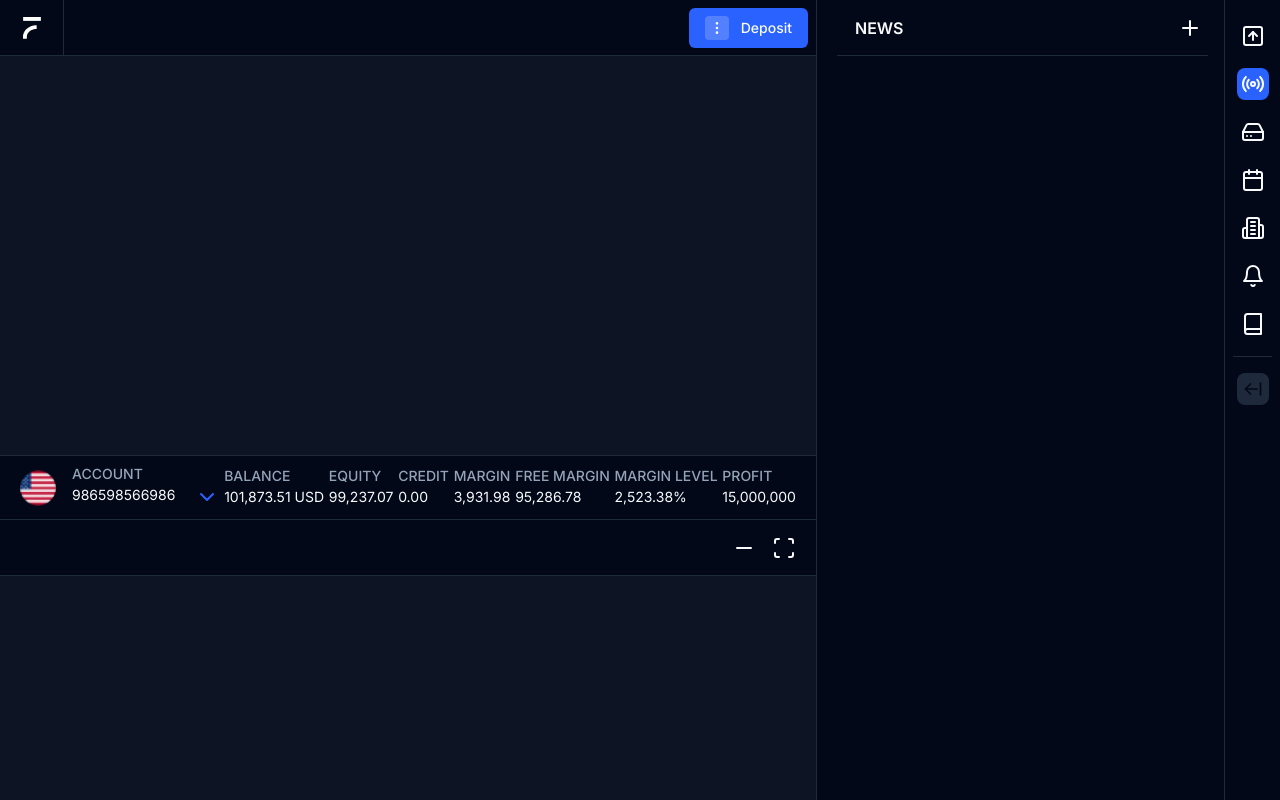
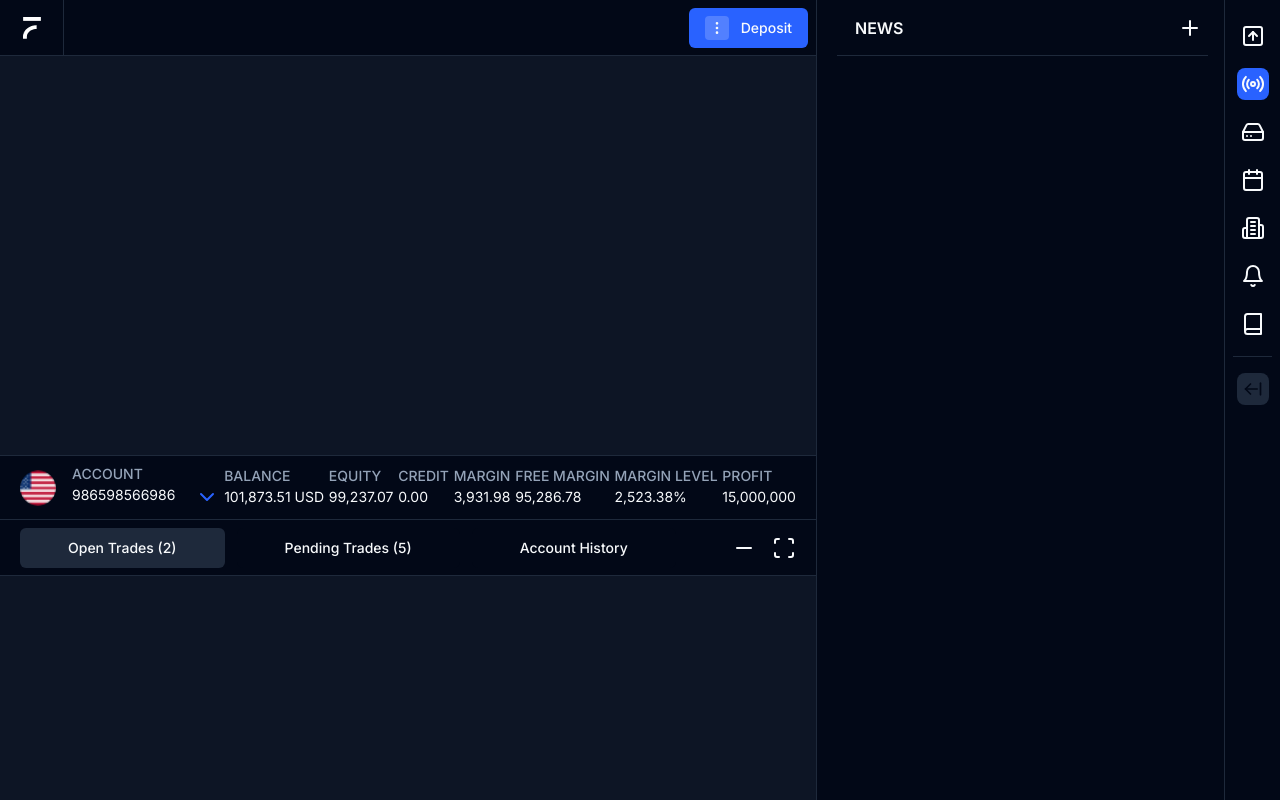
Before and after one commit to PercyGFX/trading-ui-next, a Next.js app: page / in a window 1280 px wide. Built offline with nearby package versions, Linux system fonts and the light colour scheme.

Commit message:
second row completed

```diff
--- a/app/page.tsx
+++ b/app/page.tsx
@@ -204,8 +204,20 @@ export default function Page() {
               </div>
             </div>
 
-            <div className=" h-14 border-b flex  justify-between items-center px-5">
-              <div> </div>
+            <div className=" h-14 border-b flex  justify-between items-center px-5 ">
+              <div className="flex gap-x-3">
+                {/* <div className="border-b-blue-700 border-b-2 h-12 items-center flex"> */}
+                <Button className=" bg-muted text-primary px-12 hover:bg-muted">
+                  Open Trades (2)
+                </Button>
+                {/* </div> */}
+                <Button className=" bg-background text-primary px-12 hover:text-muted">
+                  Pending Trades (5)
+                </Button>
+                <Button className=" bg-background text-primary px-12 hover:text-muted">
+                  Account History
+                </Button>
+              </div>
               <div className=" flex gap-x-4">
                 <Minus />
                 <Scan />
```
